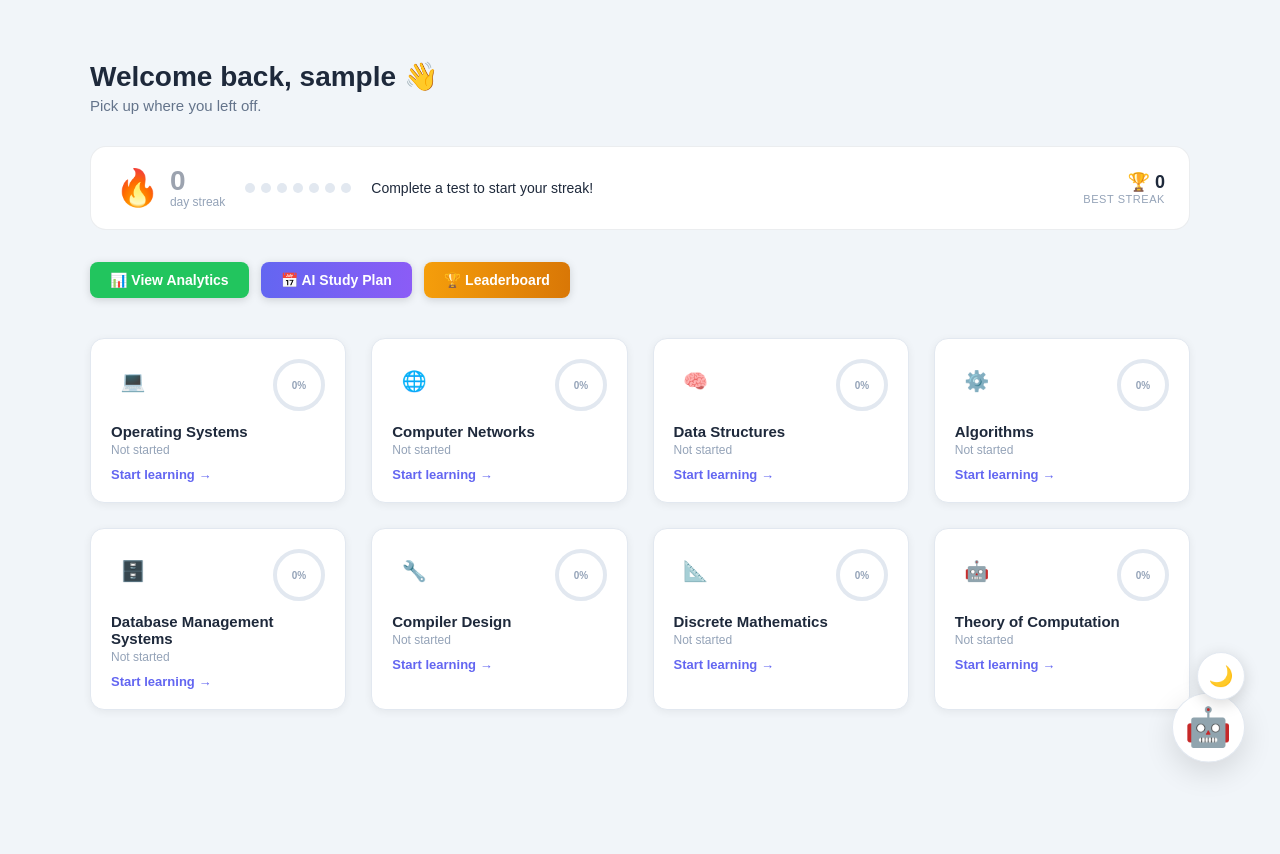
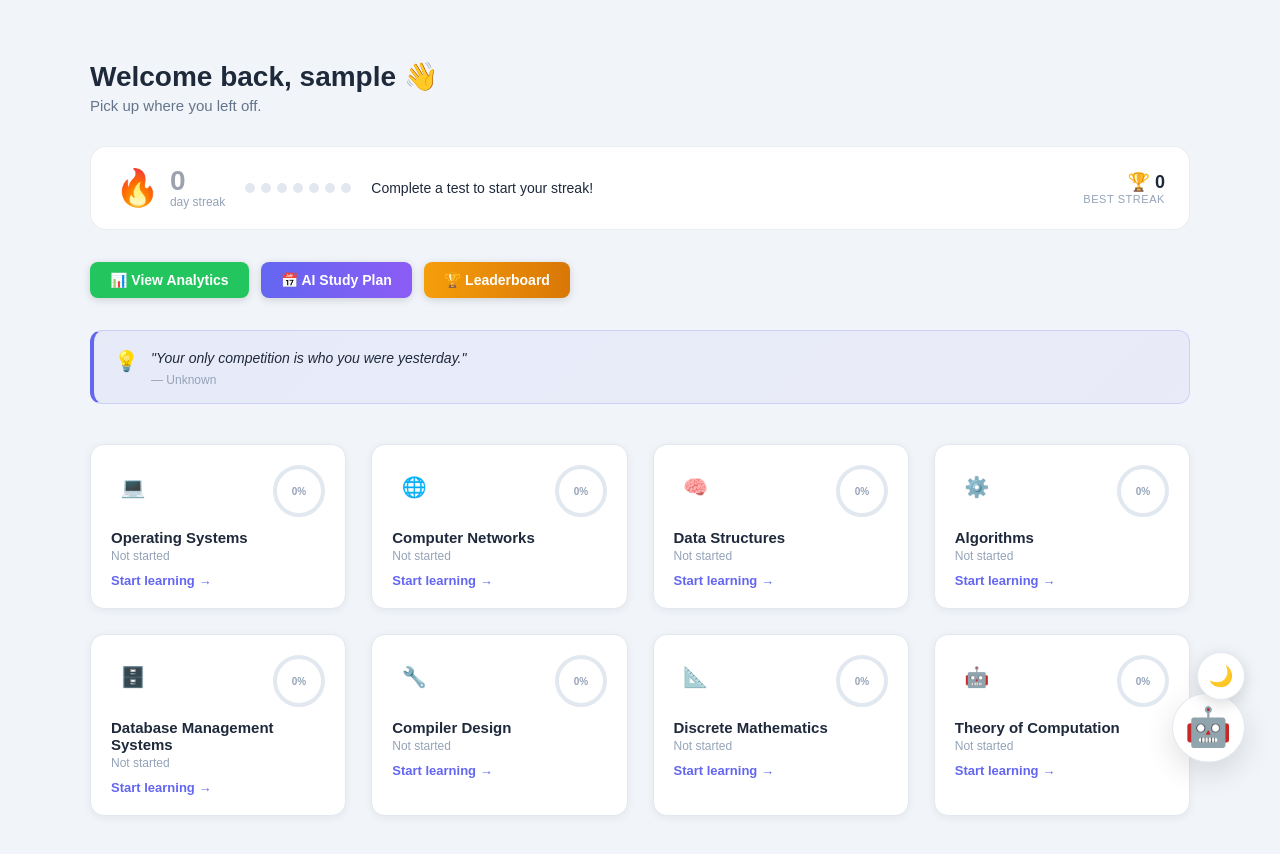
Before and after one commit to Dhruvgupta0908/ai-edtech-platform, a React app in the folder frontend/: page /dashboard in a window 1280 px wide. Shown: the top 854 px of the page. Before the commit the page ends 800 px from the top, so only its background shows below. Built offline with nearby package versions, Linux system fonts and the light colour scheme; no server answers; sample sign-in values are in the browser's storage; the HTML template or start-up script is replaced by a standard one.

Commit message:
updating changes

```diff
--- /dev/null
+++ b/frontend/src/components/DailyQuote.jsx
@@ -0,0 +1,70 @@
+// frontend/src/components/DailyQuote.jsx
+// Shows a different motivational quote each day based on date.
+// Zero API calls — pure frontend.
+// Usage: <DailyQuote /> anywhere in Dashboard.jsx
+
+const QUOTES = [
+  { text: "The expert in anything was once a beginner.", author: "Helen Hayes" },
+  { text: "Success is the sum of small efforts repeated day in and day out.", author: "Robert Collier" },
+  { text: "Don't watch the clock; do what it does — keep going.", author: "Sam Levenson" },
+  { text: "It always seems impossible until it's done.", author: "Nelson Mandela" },
+  { text: "The secret of getting ahead is getting started.", author: "Mark Twain" },
+  { text: "Believe you can and you're halfway there.", author: "Theodore Roosevelt" },
+  { text: "Hard work beats talent when talent doesn't work hard.", author: "Tim Notke" },
+  { text: "GATE is not about memorising — it's about understanding.", author: "Every GATE topper" },
+  { text: "One topic at a time. One day at a time.", author: "CoreMind AI" },
+  { text: "You don't have to be great to start, but you have to start to be great.", author: "Zig Ziglar" },
+  { text: "Focus on progress, not perfection.", author: "Unknown" },
+  { text: "Each concept you master is a step closer to your rank.", author: "CoreMind AI" },
+  { text: "Consistency is more important than intensity.", author: "Unknown" },
+  { text: "A little progress each day adds up to big results.", author: "Satya Nani" },
+  { text: "Review yesterday's weak topics. They're tomorrow's strong ones.", author: "CoreMind AI" },
+  { text: "The pain of studying is temporary. The regret of not studying is permanent.", author: "Unknown" },
+  { text: "Your only competition is who you were yesterday.", author: "Unknown" },
+  { text: "Every GATE question you solve is interest paid to your future self.", author: "CoreMind AI" },
+  { text: "Understanding > Memorising. Always.", author: "CoreMind AI" },
+  { text: "Data Structures, Algorithms, OS — one topic at a time.", author: "CoreMind AI" },
+  { text: "The difference between ordinary and extraordinary is practice.", author: "Vladimir Horowitz" },
+  { text: "Small daily improvements are the key to staggering long-term results.", author: "Unknown" },
+  { text: "Don't count the days. Make the days count.", author: "Muhammad Ali" },
+  { text: "Study hard, for the well is deep and our brains are shallow.", author: "Richard Baxter" },
+  { text: "An investment in knowledge pays the best interest.", author: "Benjamin Franklin" },
+  { text: "The more you read, the more things you will know.", author: "Dr. Seuss" },
+  { text: "Knowledge is power. Power to crack GATE.", author: "CoreMind AI" },
+  { text: "Today's struggle is tomorrow's strength.", author: "CoreMind AI" },
+  { text: "Push yourself, because no one else is going to do it for you.", author: "Unknown" },
+  { text: "Great things never come from comfort zones.", author: "Unknown" },
+];
+
+export default function DailyQuote() {
+  // Pick quote based on day of year — same quote all day, changes at midnight
+  const dayOfYear = Math.floor(
+    // eslint-disable-next-line react-hooks/purity
+    (Date.now() - new Date(new Date().getFullYear(), 0, 0)) / 86400000
+  );
+  const quote = QUOTES[dayOfYear % QUOTES.length];
+
+  return (
+    <div style={{
+      background:   "linear-gradient(135deg, #6366f111, #8b5cf611)",
+      border:       "1px solid #6366f133",
+      borderLeft:   "4px solid #6366f1",
+      borderRadius: "12px",
+      padding:      "16px 20px",
+      marginBottom: "28px",
+      display:      "flex",
+      alignItems:   "flex-start",
+      gap:          "12px",
+    }}>
+      <span style={{ fontSize: "20px", flexShrink: 0, marginTop: "2px" }}>💡</span>
+      <div>
+        <p style={{ margin: "0 0 4px", fontSize: "14px", color: "var(--text-primary)", fontStyle: "italic", lineHeight: 1.6 }}>
+          "{quote.text}"
+        </p>
+        <p style={{ margin: 0, fontSize: "12px", color: "var(--text-muted)", fontWeight: 500 }}>
+          — {quote.author}
+        </p>
+      </div>
+    </div>
+  );
+}
--- a/frontend/src/pages/Dashboard.jsx
+++ b/frontend/src/pages/Dashboard.jsx
@@ -3,11 +3,12 @@
 
 import React, { useEffect, useState } from "react";
 import SubjectCard from "../components/SubjectCard";
+import DailyQuote  from "../components/DailyQuote";
 import { useNavigate } from "react-router-dom";
 import axios from "axios";
 import { authHeader, isLoggedIn, getUserName } from "../utils/auth";
 
-const BASE_URL = import.meta.env.VITE_API_URL || "https://ai-edtech-backend-r2y7.onrender.com";
+const BASE_URL = import.meta.env.VITE_API_URL || "http://localhost:5000";
 
 const flameColor = (n) => {
   if (!n || n === 0) return "#9ca3af";
@@ -120,6 +121,9 @@ const Dashboard = () => {
           ))}
         </div>
 
+        {/* Daily Quote */}
+        <DailyQuote />
+
         {/* Subject grid */}
         <div className="subjects-grid">
           {subjects.map((subject, index) => (
--- a/frontend/src/pages/SubjectPage.jsx
+++ b/frontend/src/pages/SubjectPage.jsx
@@ -17,6 +17,16 @@ const slugify = (text) =>
     .replace(/&/g, "and")
     .replace(/\//g, "-").replace(/\s+/g, "-")
     .replace(/[^\w-]/g, "").replace(/--+/g, "-");
+
+/* ── Difficulty badge based on position + prerequisite count ── */
+const getDifficulty = (topic, index) => {
+  const prereqCount = (topic.prerequisites || []).length;
+  if (index <= 1 && prereqCount === 0)
+    return { label: "Easy",   color: "#16a34a", bg: "#dcfce7", border: "#86efac" };
+  if (index >= 7 || prereqCount >= 2)
+    return { label: "Hard",   color: "#dc2626", bg: "#fee2e2", border: "#fca5a5" };
+  return   { label: "Medium", color: "#d97706", bg: "#fef3c7", border: "#fde68a" };
+};
 
 
 /* ══════════════════════════════════════════════════════
@@ -434,12 +444,19 @@ function SubjectPage() {
         const pred       = predByTitle[topic.title];
         const isAtRisk   = pred?.will_struggle && score === 0;
         const isML       = pred?.source === "ml";
+        const diff       = getDifficulty(topic, index);
 
         return (
           <div key={index} style={{ background: "var(--bg-card)", borderRadius: "10px", padding: "14px 16px", marginBottom: "10px", boxShadow: "var(--shadow-sm)", border: isAtRisk ? "1.5px solid #fde68a" : "1px solid var(--border-color)" }}>
             <div style={{ display: "flex", justifyContent: "space-between", alignItems: "center" }}>
               <div style={{ display: "flex", alignItems: "center", gap: "10px", flexWrap: "wrap" }}>
                 <span style={{ fontSize: "15px", fontWeight: 500, color: "var(--text-primary)" }}>{topic.title}</span>
+
+                {/* Difficulty badge */}
+                <span style={{ fontSize: "10px", fontWeight: 700, padding: "2px 8px", borderRadius: "20px", background: diff.bg, color: diff.color, border: `1px solid ${diff.border}`, flexShrink: 0 }}>
+                  {diff.label}
+                </span>
+
                 {isAtRisk && (
                   <span style={{ fontSize: "11px", fontWeight: 700, padding: "2px 8px", borderRadius: "20px", background: "#fef3c7", color: "#92400e", border: "1px solid #fde68a" }}
                     title={isML ? "Predicted by ML model" : "Predicted by rule-based engine"}>
```
